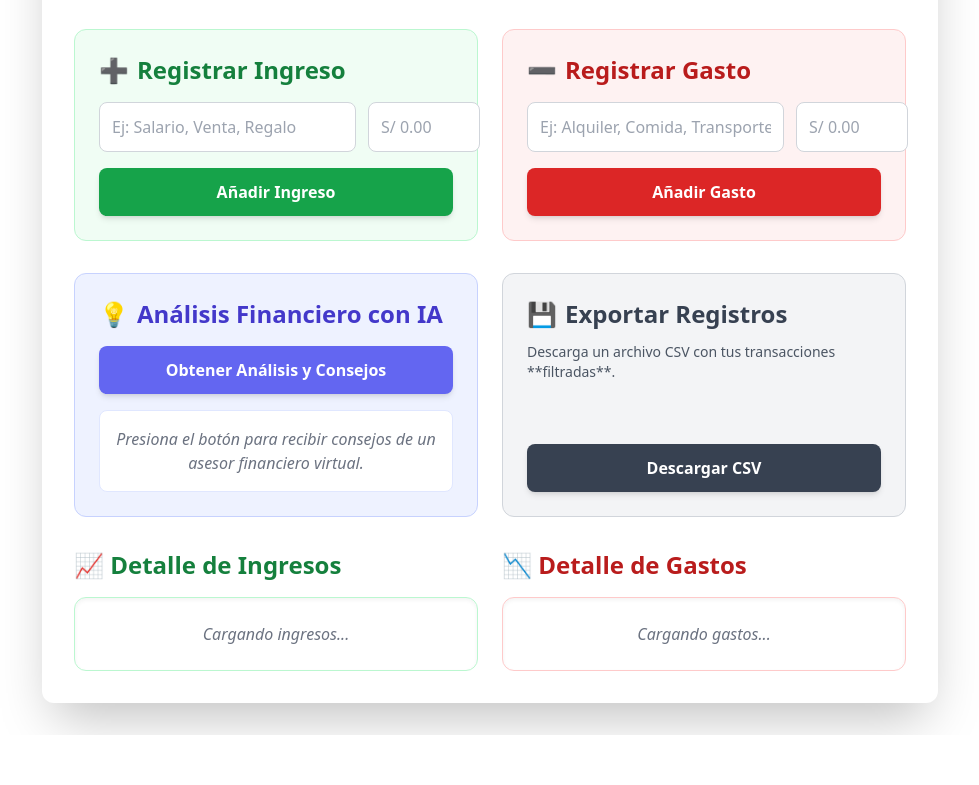
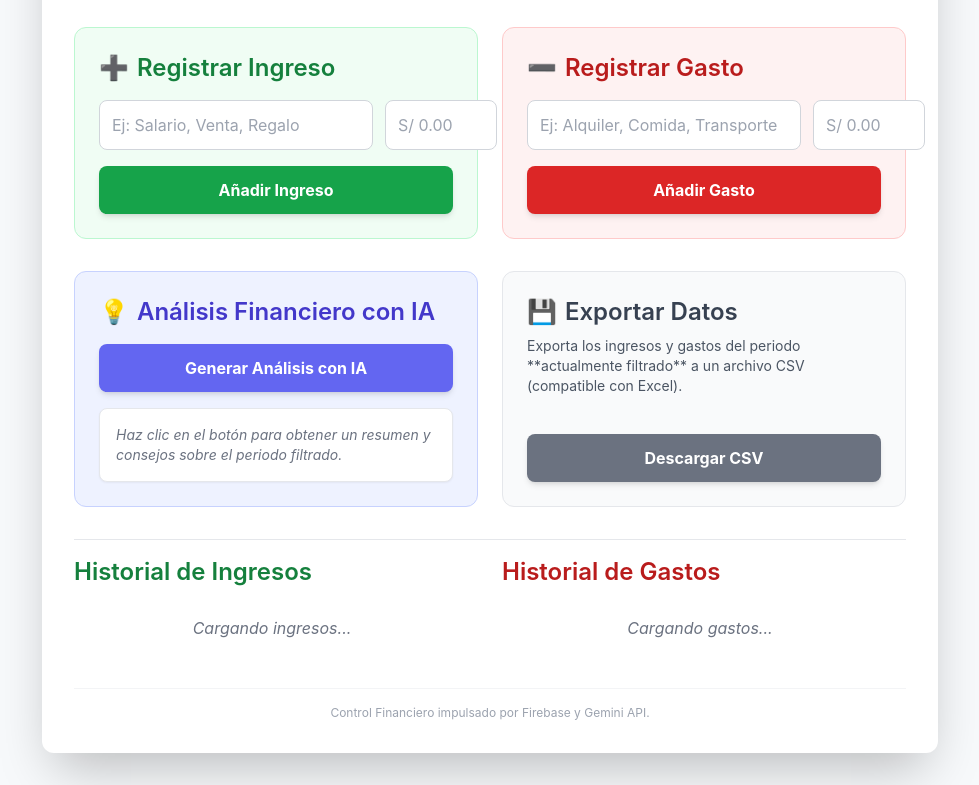
Before and after one commit to socratesrgc-bit/Financia2, a plain HTML site: page index.html in a window 1280 px wide. Shown: the part 416-1201 px from the top of the page, without its empty margins (150-1129 px from the left). Before the commit the page ends 1151 px from the top, so only its background shows below. Drawn offline with nearby package versions, Linux system fonts and the light colour scheme.

Commit message:
Update index.html

```diff
--- a/index.html
+++ b/index.html
@@ -4,30 +4,8 @@
     <meta charset="UTF-8">
     <meta name="viewport" content="width=device-width, initial-scale=1.0">
     <title>Control de Ingresos y Gastos</title>
-    <!-- Carga de Tailwind CSS para estilos modernos y responsivos -->
     <script src="https://cdn.tailwindcss.com"></script>
     <style>
-        // Import the functions you need from the SDKs you need
-import { initializeApp } from "firebase/app";
-import { getAnalytics } from "firebase/analytics";
-// TODO: Add SDKs for Firebase products that you want to use
-// https://firebase.google.com/docs/web/setup#available-libraries
-
-// Your web app's Firebase configuration
-// For Firebase JS SDK v7.20.0 and later, measurementId is optional
-const firebaseConfig = {
-  apiKey: "AIzaSyCil5A3PMp9-vUY5qTK_wbTmLtStqAEs9E",
-  authDomain: "financia2-4f80e.firebaseapp.com",
-  projectId: "financia2-4f80e",
-  storageBucket: "financia2-4f80e.firebasestorage.app",
-  messagingSenderId: "1076125827715",
-  appId: "1:1076125827715:web:6cdb2eb77a937be4fe11b6",
-  measurementId: "G-VYEJ3H6F9G"
-};
-
-// Initialize Firebase
-const app = initializeApp(firebaseConfig);
-const analytics = getAnalytics(app);
         /* Fuente Inter por defecto y estilo de fondo */
         body {
             font-family: 'Inter', sans-serif;
@@ -39,11 +17,7 @@ const analytics = getAnalytics(app);
             overflow-y: auto;
             scrollbar-width: none; /* Firefox */
         }
-        const appId = typeof __app_id !== 'undefined' ? __app_id : 'default-finance-app-id';
-            const firebaseConfig = JSON.parse(typeof __firebase_config !== 'undefined' ? __firebase_config : '{}');
-        const initialAuthToken = typeof __initial_auth_token !== 'undefined' ? __initial_auth_token : null;
     </style>
-    <!-- Importaciones de Firebase -->
     <script type="module">
 
         // --- AUTODIAGNÓSTICO CRÍTICO PARA USO LOCAL ---
@@ -66,10 +40,18 @@ const analytics = getAnalytics(app);
         import { getAuth, signInAnonymously, signInWithCustomToken, onAuthStateChanged } from "https://www.gstatic.com/firebasejs/11.6.1/firebase-auth.js";
         import { getFirestore, doc, addDoc, onSnapshot, collection, query, serverTimestamp, deleteDoc, setLogLevel } from "https://www.gstatic.com/firebasejs/11.6.1/firebase-firestore.js";
 
-        // --- Configuración e Inicialización de Firebase ---
-        const appId = typeof __app_id !== 'undefined' ? __app_id : 'default-finance-app-id';
-        const firebaseConfig = JSON.parse(typeof __firebase_config !== 'undefined' ? __firebase_config : '{}');
-        const initialAuthToken = typeof __initial_auth_token !== 'undefined' ? __initial_auth_token : null;
+        // --- Configuración e Inicialización de Firebase (CORREGIDA) ---
+        const firebaseConfig = {
+            apiKey: "AIzaSyCil5A3PMp9-vUY5qTK_wbTmLtStqAEs9E",
+            authDomain: "financia2-4f80e.firebaseapp.com",
+            projectId: "financia2-4f80e",
+            storageBucket: "financia2-4f80e.firebasestorage.app",
+            messagingSenderId: "1076125827715",
+            appId: "1:1076125827715:web:6cdb2eb77a937be4fe11b6"
+            // measurementId no es necesario para la inicialización básica
+        };
+        const appId = firebaseConfig.projectId; // Usa el Project ID como el App ID para la lógica interna
+        const initialAuthToken = null; // No usamos el token inicial en esta configuración
 
         const dbApp = initializeApp(firebaseConfig);
         const db = getFirestore(dbApp);
@@ -574,46 +556,37 @@ const analytics = getAnalytics(app);
             </p>
         </header>
 
-        <!-- Mensajes de error/éxito (INCLUYE AUTODIAGNÓSTICO) -->
         <div id="message-box" class="hidden"></div>
 
-        <!-- Sección de Resumen General -->
         <div class="grid grid-cols-1 md:grid-cols-3 gap-4 text-center">
 
-            <!-- Total Ingresos -->
             <div class="bg-green-500 text-white rounded-xl p-4 shadow-lg">
                 <span class="text-sm font-medium uppercase tracking-wider block">Total Ingresos</span>
                 <span id="total-income" class="text-2xl sm:text-3xl font-black">S/ 0.00</span>
             </div>
 
-            <!-- Total Gastos -->
             <div class="bg-red-500 text-white rounded-xl p-4 shadow-lg">
                 <span class="text-sm font-medium uppercase tracking-wider block">Total Gastos</span>
                 <span id="total-expense" class="text-2xl sm:text-3xl font-black">S/ 0.00</span>
             </div>
 
-            <!-- Balance Neto -->
             <div class="bg-indigo-100 rounded-xl p-4 shadow-lg">
                 <span class="text-sm font-medium uppercase tracking-wider block text-gray-700">Balance Neto</span>
                 <span id="net-balance" class="text-3xl font-black text-gray-500">S/ 0.00</span>
             </div>
         </div>
 
-        <!-- Filtro por Mes -->
         <div class="p-4 bg-indigo-50 rounded-xl border border-indigo-200 shadow-inner">
             <label for="month-filter" class="block text-lg font-semibold text-indigo-700 mb-2">Filtrar por Mes:</label>
             <select id="month-filter" onchange="window.applyFilterAndRecalculate()"
                     class="w-full p-3 border border-indigo-300 rounded-lg focus:ring-indigo-500 focus:border-indigo-500 bg-white">
                 <option value="all">Cargando...</option>
-                <!-- Opciones se llenarán con JS -->
-            </select>
+                </select>
         </div>
 
 
-        <!-- Sección de Añadir Transacción (Ingresos y Gastos) -->
         <div class="grid grid-cols-1 lg:grid-cols-2 gap-6">
 
-            <!-- Añadir Ingreso -->
             <div class="bg-green-50 p-6 rounded-xl border border-green-200 space-y-4">
                 <h2 class="text-2xl font-semibold text-green-700 flex items-center">
                     <span class="mr-2">➕</span> Registrar Ingreso
@@ -632,7 +605,6 @@ const analytics = getAnalytics(app);
                 </button>
             </div>
 
-            <!-- Añadir Gasto -->
             <div class="bg-red-50 p-6 rounded-xl border border-red-200 space-y-4">
                 <h2 class="text-2xl font-semibold text-red-700 flex items-center">
                     <span class="mr-2">➖</span> Registrar Gasto
@@ -652,61 +624,56 @@ const analytics = getAnalytics(app);
             </div>
         </div>
 
-        <!-- Sección de Herramientas (Análisis IA y Exportar CSV) -->
         <div class="grid grid-cols-1 md:grid-cols-2 gap-6">
 
-            <!-- Análisis Financiero con IA -->
             <div class="bg-indigo-50 p-6 rounded-xl border border-indigo-200 space-y-4">
                 <h2 class="text-2xl font-semibold text-indigo-700 flex items-center">
                     <span class="mr-2">💡</span> Análisis Financiero con IA
                 </h2>
                 <button id="analyze-button" onclick="window.analyzeFinancesWithGemini()"
-                        class="w-full py-3 bg-indigo-500 hover:bg-indigo-600 text-white font-bold rounded-lg shadow-md transition duration-200 transform hover:scale-[1.005] focus:outline-none focus:ring-4 focus:ring-indigo-500 focus:ring-opacity-50">
-                    Obtener Análisis y Consejos
+                        class="w-full py-3 bg-indigo-500 hover:bg-indigo-600 text-white font-bold rounded-lg shadow-md transition duration-200">
+                    Generar Análisis con IA
                 </button>
-                <div id="analysis-result" class="p-4 bg-white rounded-lg border border-indigo-100 min-h-[50px] flex items-center justify-center">
-                    <p class="text-center text-gray-500 italic">Presiona el botón para recibir consejos de un asesor financiero virtual.</p>
+                <div id="analysis-result" class="mt-4 p-4 bg-white rounded-lg border border-gray-200 shadow-sm text-sm">
+                    <p class="text-gray-500 italic">Haz clic en el botón para obtener un resumen y consejos sobre el periodo filtrado.</p>
                 </div>
             </div>
 
-            <!-- Exportar a CSV -->
-            <div class="bg-gray-100 p-6 rounded-xl border border-gray-300 space-y-4 flex flex-col justify-between">
+            <div class="bg-gray-50 p-6 rounded-xl border border-gray-200 space-y-4 flex flex-col justify-between">
                 <div>
-                    <h2 class="text-2xl font-semibold text-gray-700 flex items-center mb-3">
-                        <span class="mr-2">💾</span> Exportar Registros
+                    <h2 class="text-2xl font-semibold text-gray-700 flex items-center">
+                        <span class="mr-2">💾</span> Exportar Datos
                     </h2>
-                    <p class="text-sm text-gray-600">Descarga un archivo CSV con tus transacciones **filtradas**.</p>
+                    <p class="text-sm text-gray-600 mt-2">Exporta los ingresos y gastos del periodo **actualmente filtrado** a un archivo CSV (compatible con Excel).</p>
                 </div>
-                <button id="export-button" onclick="window.exportDataToCSV()"
-                        class="w-full py-3 bg-gray-700 hover:bg-gray-800 text-white font-bold rounded-lg shadow-md transition duration-200 focus:outline-none focus:ring-4 focus:ring-gray-400 focus:ring-opacity-50 mt-4">
+                <button onclick="window.exportDataToCSV()"
+                        class="w-full py-3 bg-gray-500 hover:bg-gray-600 text-white font-bold rounded-lg shadow-md transition duration-200">
                     Descargar CSV
                 </button>
             </div>
 
         </div>
 
-        <!-- Sección de Detalle de Transacciones -->
-        <div class="grid grid-cols-1 lg:grid-cols-2 gap-6">
-            <!-- Lista de Ingresos -->
+        <div class="grid grid-cols-1 lg:grid-cols-2 gap-6 pt-4 border-t border-gray-200">
+
             <div>
-                <h2 class="text-2xl font-semibold text-green-700 mb-4">📈 Detalle de Ingresos</h2>
-                <div id="income-list-container" class="list-container rounded-xl border border-green-200 p-2 bg-white shadow-inner">
-                    <ul id="income-list">
-                        <li class="text-center py-4 text-gray-500 italic">Cargando ingresos...</li>
-                    </ul>
-                </div>
+                <h2 class="text-2xl font-semibold text-green-700 mb-3">Historial de Ingresos</h2>
+                <ul id="income-list" class="list-container pr-2 space-y-1">
+                    <li class="text-center py-4 text-gray-500 italic">Cargando ingresos...</li>
+                </ul>
             </div>
 
-            <!-- Lista de Gastos -->
             <div>
-                <h2 class="text-2xl font-semibold text-red-700 mb-4">📉 Detalle de Gastos</h2>
-                <div id="expense-list-container" class="list-container rounded-xl border border-red-200 p-2 bg-white shadow-inner">
-                    <ul id="expense-list">
-                        <li class="text-center py-4 text-gray-500 italic">Cargando gastos...</li>
-                    </ul>
-                </div>
+                <h2 class="text-2xl font-semibold text-red-700 mb-3">Historial de Gastos</h2>
+                <ul id="expense-list" class="list-container pr-2 space-y-1">
+                    <li class="text-center py-4 text-gray-500 italic">Cargando gastos...</li>
+                </ul>
             </div>
         </div>
+
+        <footer class="text-center pt-4 text-xs text-gray-400 border-t border-gray-100">
+            Control Financiero impulsado por Firebase y Gemini API.
+        </footer>
 
     </div>
 </body>
```
